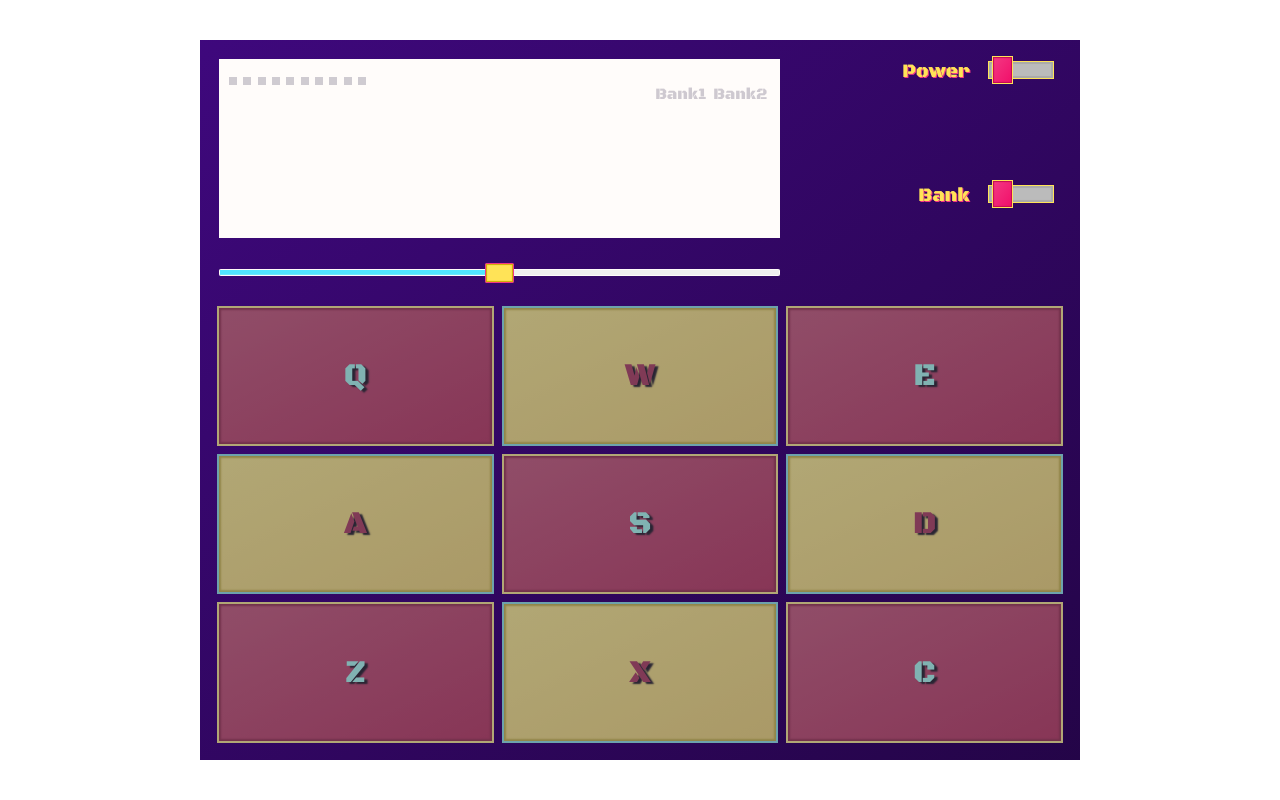
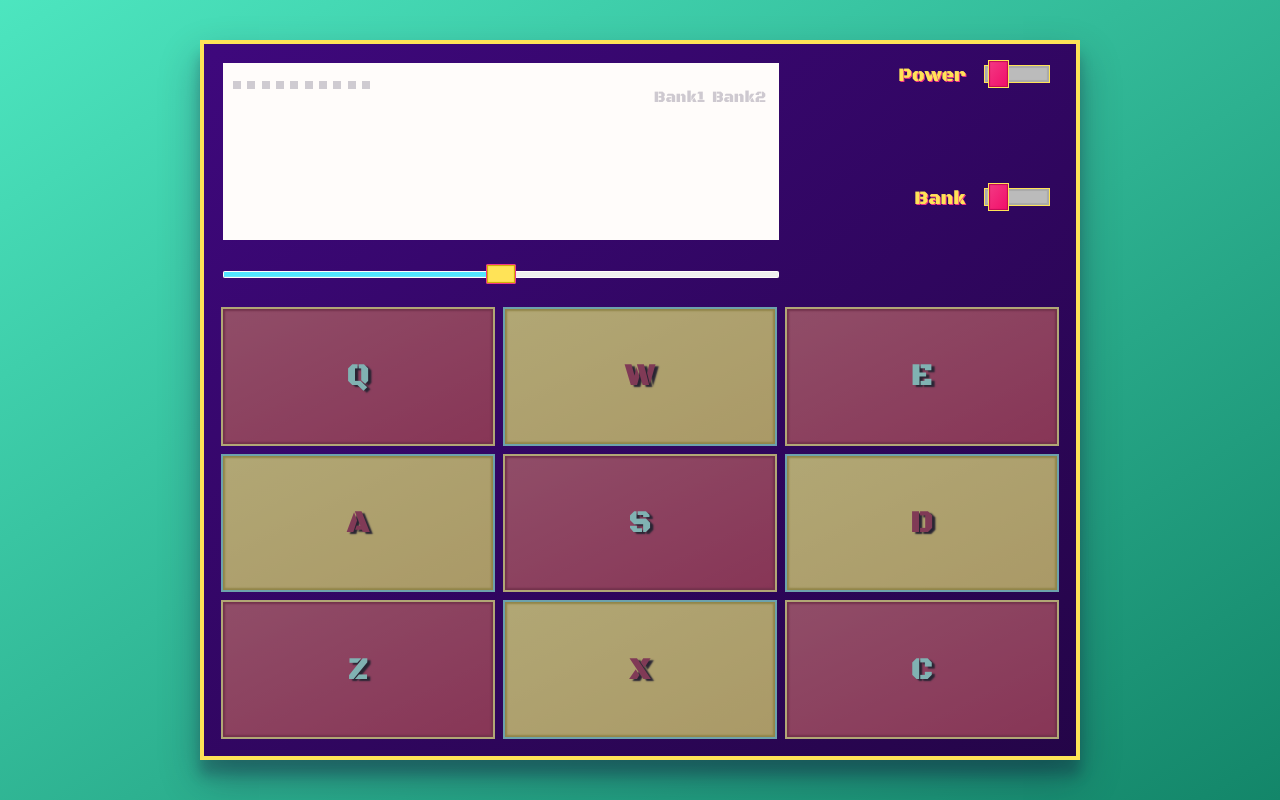
Before and after one commit to Fastion-1024/FCC-Drum-Machine, a React (Create React App) app: page / in a window 1280 px wide. Built offline with nearby package versions, Linux system fonts and the light colour scheme.

Commit message:
Full Screen Adjustments - Added background. - Added border at max size. - Added box shadow at max size.

```diff
--- a/src/components/App/App.css
+++ b/src/components/App/App.css
@@ -59,4 +59,7 @@ main {
     align-items: center;
     font-family: var(--ff-primary);
     font-weight: 400;
+
+    background: linear-gradient(to bottom right, hsl(165 75% 60%), hsl(165, 75%, 30%));
+    /* background: hsl(165 75% 60%); */
 }
--- a/src/components/DrumMachine/DrumMachine.css
+++ b/src/components/DrumMachine/DrumMachine.css
@@ -302,3 +302,29 @@ input[type='range'].styled-slider.slider-progress:active::-ms-fill-lower {
         width: 100%;
     }
 }
+
+/*-------------------------
+---------Max-Size----------
+-------------------------*/
+
+@media only screen and (min-width: 30rem) and (orientation: portrait),
+    only screen and (min-height: 45rem) and (orientation: landscape) {
+    #drum-machine {
+        border: 0.25em solid
+            hsl(var(--clr-yellow-hue), var(--clr-yellow-sat), var(--clr-yellow-lit));
+        box-shadow: hsla(
+                    var(--clr-darkpurple-hue),
+                    var(--clr-darkpurple-sat),
+                    var(--clr-darkpurple-lit),
+                    0.3
+                )
+                0px 19px 38px,
+            hsla(
+                    var(--clr-darkpurple-hue),
+                    var(--clr-darkpurple-sat),
+                    var(--clr-darkpurple-lit),
+                    0.22
+                )
+                0px 15px 12px;
+    }
+}
```
